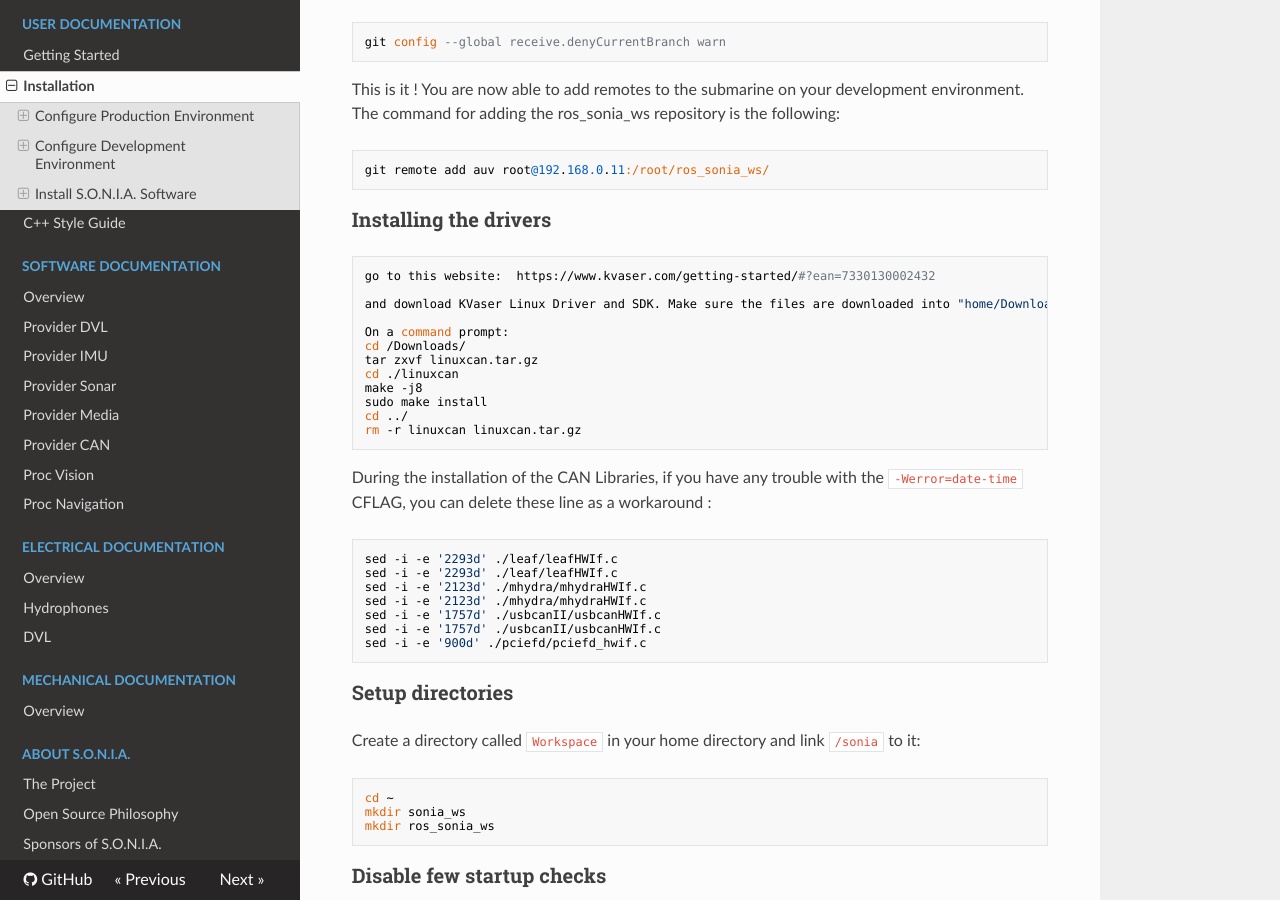
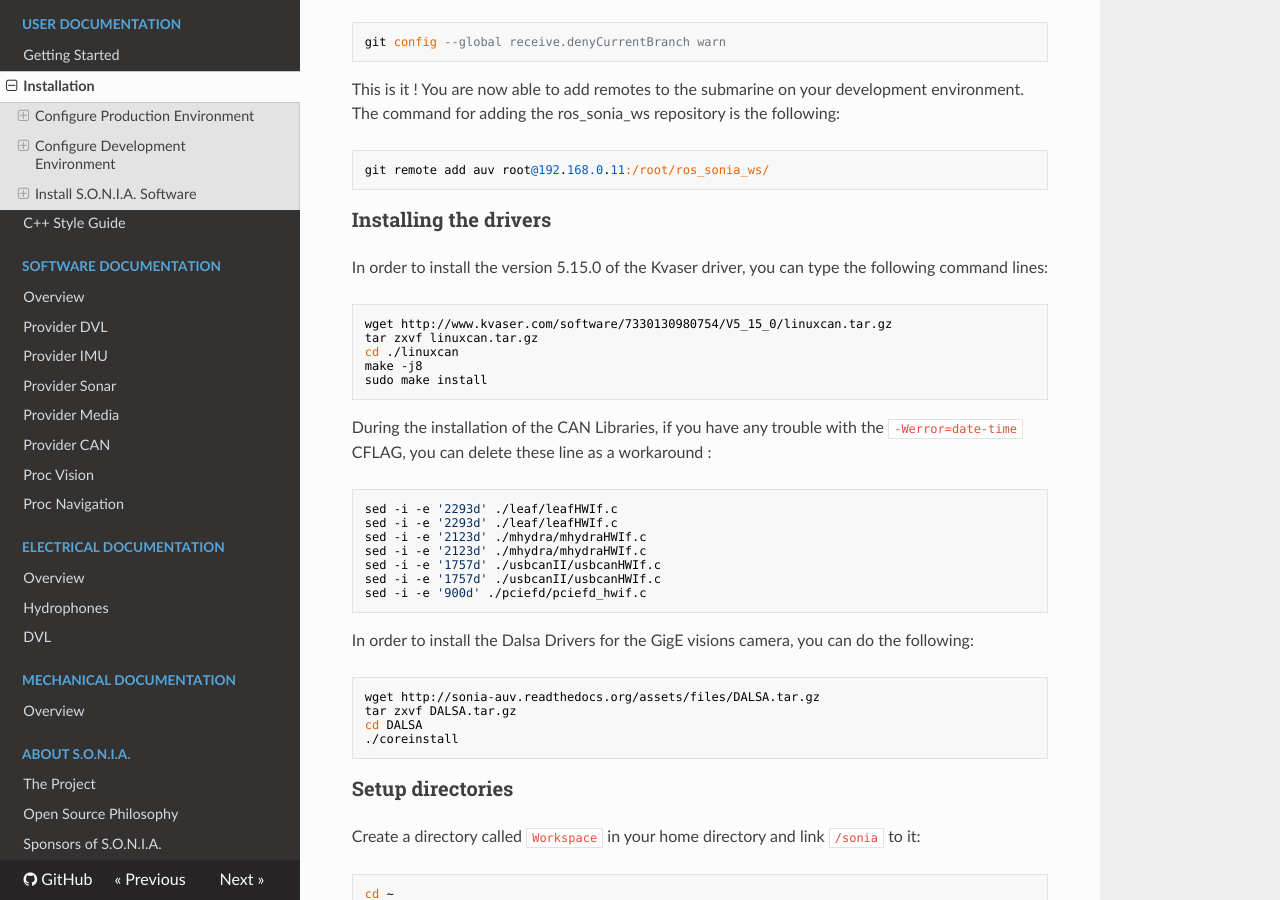
Before and after one commit to sonia-auv/documentation, an MkDocs documentation site: the page built from docs/user/installation.md, in a window 1280 px wide and 900 px high, scrolled down 3987 px. Built offline with MkDocs 1.6.1, drawn with Linux system fonts in a browser that asks for light colours; nearby versions of some CDN libraries; old or Windows-style settings are respelled for this version of MkDocs.

Commit message:
Add the installation instructions for DALSA

```diff
--- a/docs/user/installation.md
+++ b/docs/user/installation.md
@@ -171,18 +171,13 @@ This is it ! You are now able to add remotes to the submarine on your developmen
 
 ### <a name="prod_drivers"></a> Installing the drivers
 
-	go to this website:  https://www.kvaser.com/getting-started/#?ean=7330130002432
+In order to install the version 5.15.0 of the Kvaser driver, you can type the following command lines:
 
-	and download KVaser Linux Driver and SDK. Make sure the files are downloaded into "home/Downloads"
-
-	On a command prompt:
-	cd /Downloads/
+	wget http://www.kvaser.com/software/7330130980754/V5_15_0/linuxcan.tar.gz
     tar zxvf linuxcan.tar.gz
 	cd ./linuxcan
 	make -j8
 	sudo make install
-    cd ../
-    rm -r linuxcan linuxcan.tar.gz
 
 During the installation of the CAN Libraries, if you have any trouble with the `-Werror=date-time` CFLAG, you can delete these line as a workaround :
 
@@ -193,6 +188,13 @@ During the installation of the CAN Libraries, if you have any trouble with the `
 	sed -i -e '1757d' ./usbcanII/usbcanHWIf.c
 	sed -i -e '1757d' ./usbcanII/usbcanHWIf.c
 	sed -i -e '900d' ./pciefd/pciefd_hwif.c
+
+In order to install the Dalsa Drivers for the GigE visions camera, you can do the following:
+
+	wget http://sonia-auv.readthedocs.org/assets/files/DALSA.tar.gz
+	tar zxvf DALSA.tar.gz
+	cd DALSA
+	./coreinstall
 
 ### <a name="prod_dirs"></a> Setup directories
 
```
Also changed, not shown: 1 other file.
